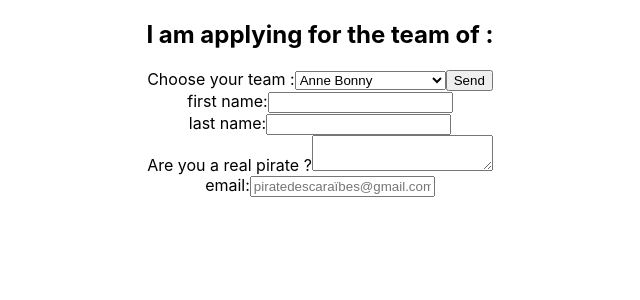
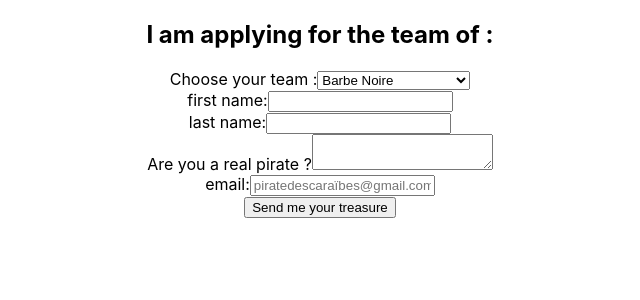
Before and after one commit to MJSantos27/Les-Corsaires-, a React (Create React App) app in the folder les-pirates/: page / in a window 1280 px wide. Shown: the top 300 px of the page, without its empty margins (320-960 px from the left). Built offline with nearby package versions, Linux system fonts and the light colour scheme.

Commit message:
the 10 pirates

```diff
--- a/les-pirates/src/Components/ContactForm.jsx
+++ b/les-pirates/src/Components/ContactForm.jsx
@@ -3,7 +3,7 @@ import React, { Component } from "react";
 class ContactForm extends React.Component {
   constructor(props) {
     super(props);
-    this.state = { value: "Anne Bonny" };
+    this.state = { value: "Barbe Noire" };
 
     this.handleChange = this.handleChange.bind(this);
     this.handleSubmit = this.handleSubmit.bind(this);
@@ -25,13 +25,18 @@ class ContactForm extends React.Component {
           <label>
             Choose your team :
             <select value={this.state.value} onChange={this.handleChange}>
-              <option value="Anne Bonny">Anne Bonny</option>
-              <option value="Bartholomew Roberts">Bartholomew Roberts</option>
-              <option value="Benjamin Hornigold">Benjamin Hornigold</option>
-              <option value="Calico Jack">Calico Jack</option>
+              <option value="Barbe Noire">Barbe Noire</option>
+              <option value="Capitaine Thomas">Capitaine Thomas</option>
+              <option value="Christopher Chapman">Christopher Chapman</option>
+              <option value="John Evans">John Evans</option>
+              <option value="Woodes Rogers">Woodes Rogers</option>
+              <option value="John Taylor">John Taylor</option>
+              <option value="Emmanuel Wynne">Emmanuel Wynne</option>
+              <option value="John Rackham">John Rackham</option>
+              <option value="Christopher Moody">Christopher Moody</option>
+              <option value="Benoît Hubert">Benoît Hubert</option>
             </select>
           </label>
-          <input type="submit" value="Send" />
         </div>
         <div className="firstName">
           <label>
@@ -57,6 +62,7 @@ class ContactForm extends React.Component {
             <input type="text" placeholder="piratedescaraïbes@gmail.com" />
           </label>
         </div>
+        <input type="submit" value="Send me your treasure" />
       </form>
     );
   }
```
